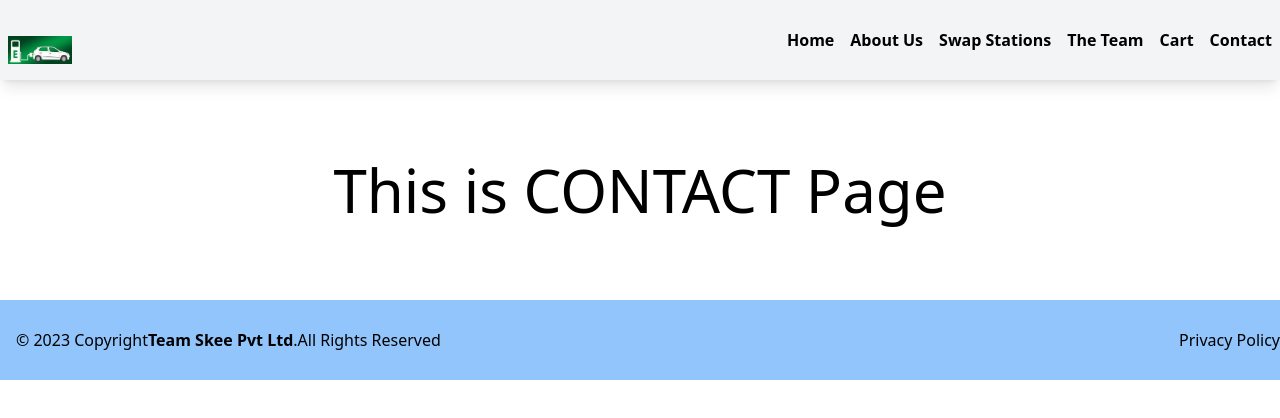
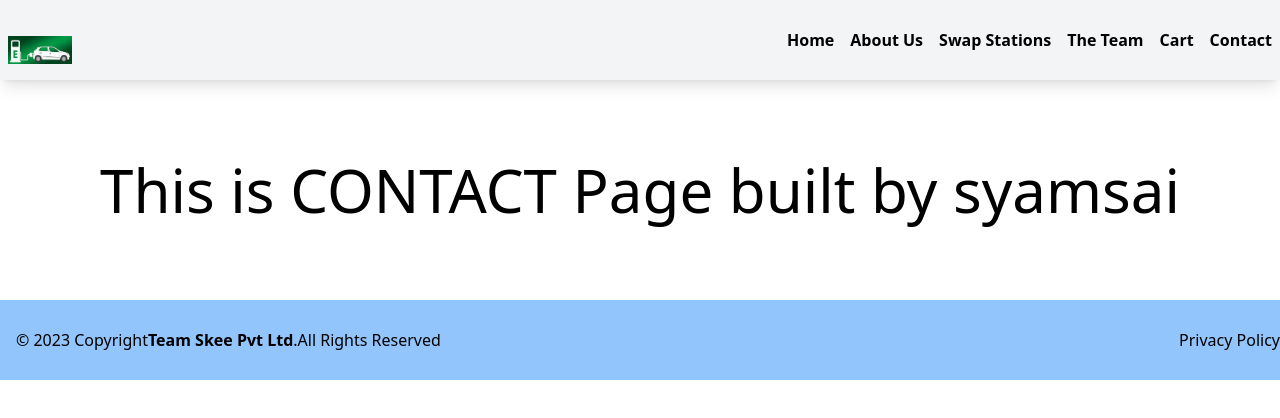
Before and after one commit to Narasimha9271/BatterySwapping, a React (Vite) app: page /contact in a window 1280 px wide. Shown: the top 418 px of the page. Built offline with nearby package versions, Linux system fonts and the light colour scheme.

Commit message:
commitedbysyamsai

```diff
--- a/src/components/Contact.js
+++ b/src/components/Contact.js
@@ -3,7 +3,8 @@ import React from 'react'
 const Contact = () => {
   return (
     <div>
-      <div className="text-6xl text-center mt-20 mb-20 ">This is CONTACT Page </div>
+      <div className="text-6xl text-center mt-20 mb-20 ">This is CONTACT Page
+      built   by syamsai </div>
     </div>
   )
 }
```
